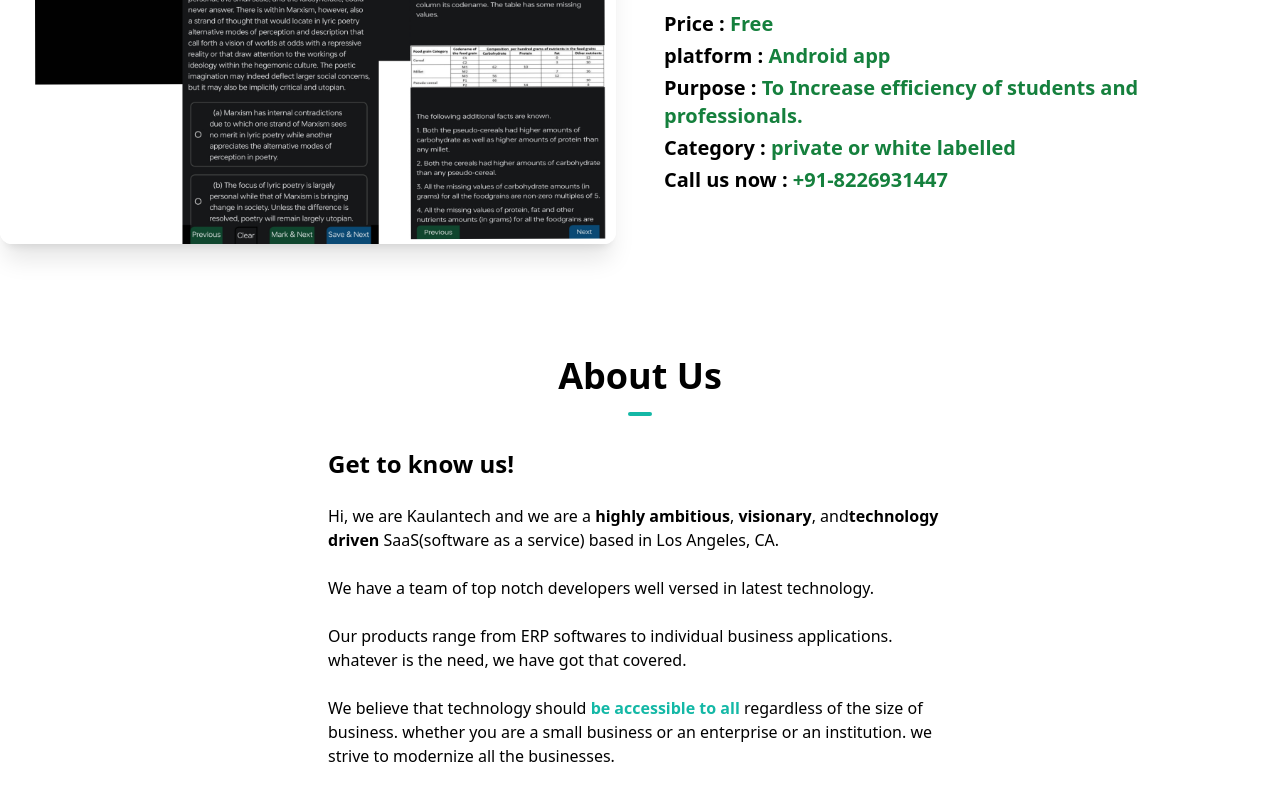
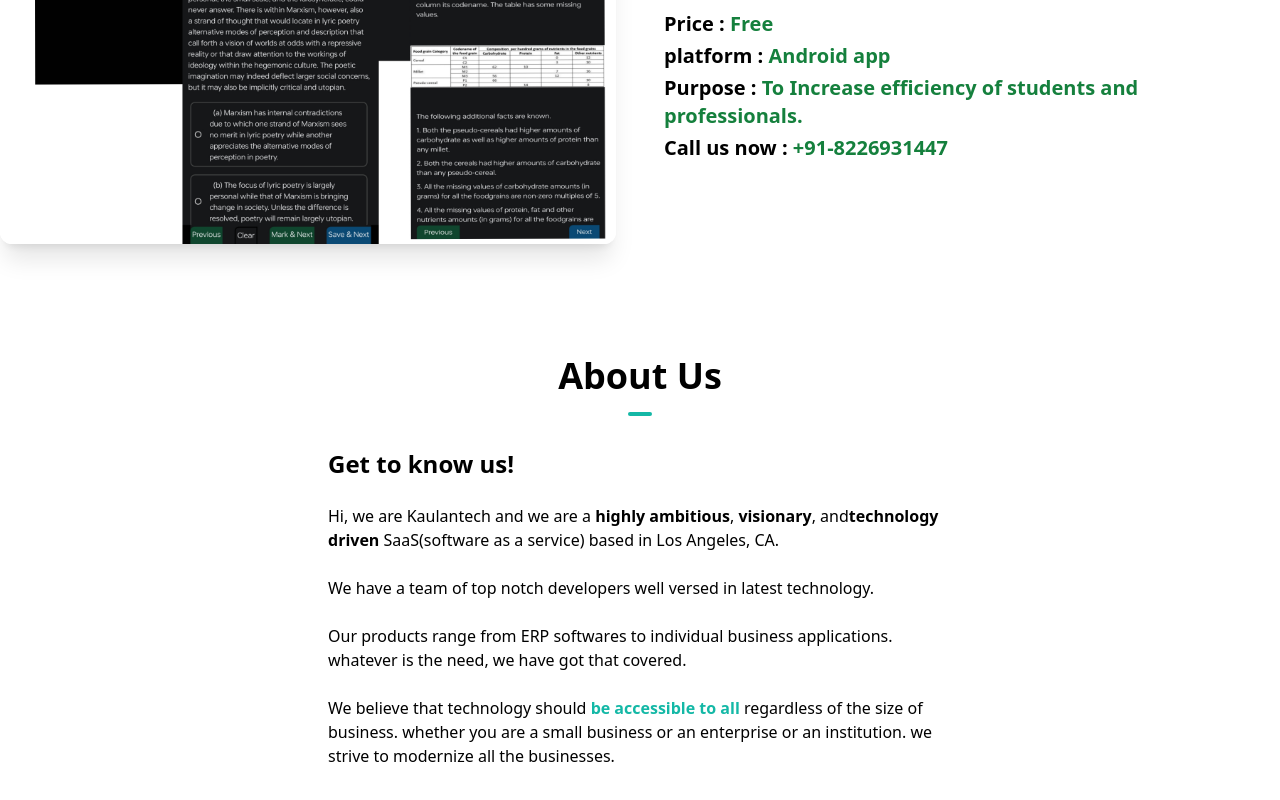
Before and after one commit to Adityaraj88096/kaulantech, a Next.js app: page / in a window 1280 px wide. Shown: the part 1451-2251 px from the top of the page. Built offline with nearby package versions, Linux system fonts and the light colour scheme.

Commit message:
Update ProductsSection.tsx

```diff
--- a/src/component/ProductsSection.tsx
+++ b/src/component/ProductsSection.tsx
@@ -92,7 +92,7 @@
                       <div className="font-bold text-xl mt-4">Price : <span className="text-green-700 font-i">{project.price}</span></div>
                       <div className="font-bold text-xl mt-1">platform : <span className="text-green-700 font-i">{project.platform}</span></div>
                       <div className="font-bold text-xl mt-1">Purpose : <span className="text-green-700 font-i">{project.purpose} </span></div>
-                      <div className="font-bold text-xl mt-1">Category : <span className="text-green-700 font-i">private or white labelled</span></div>
+{/*                       <div className="font-bold text-xl mt-1">Category : <span className="text-green-700 font-i">public</span></div> */}
                       <div className="font-bold text-xl mt-1">Call us now : <span className="text-green-700 font-i">+91-8226931447</span></div>
                   </div>
                 </div>
```
